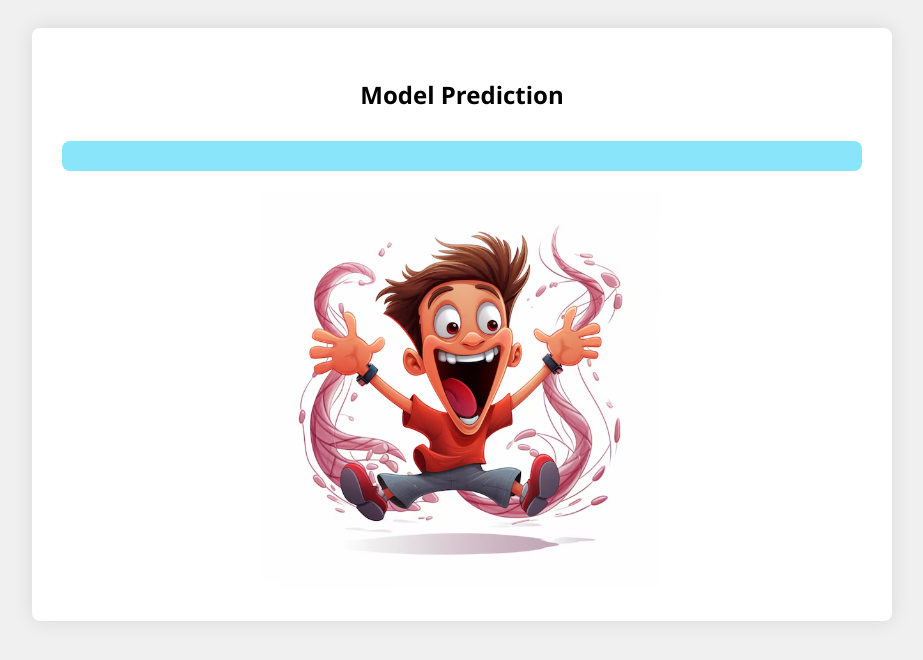
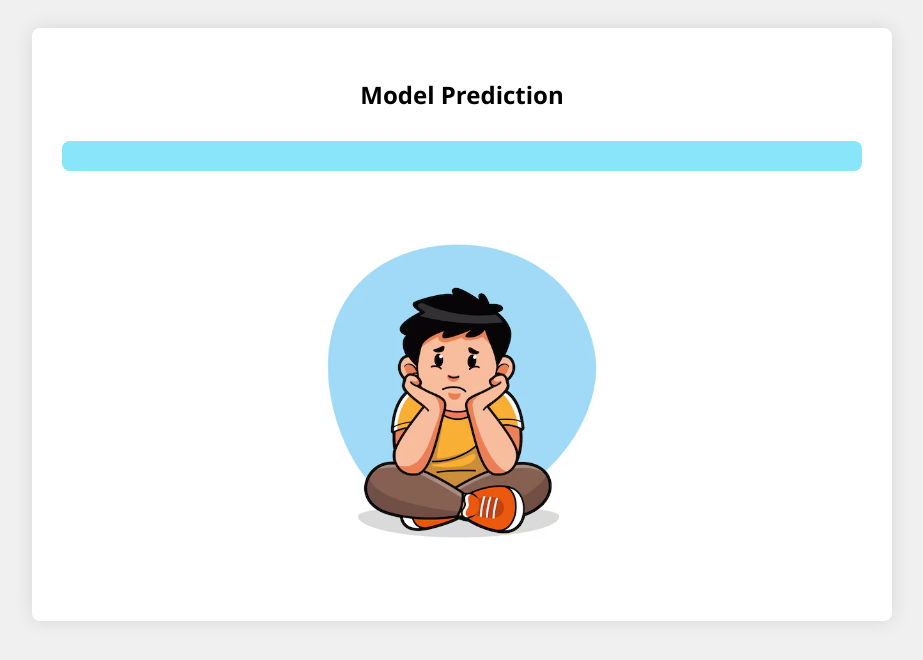
Before and after one commit to RohitSingh055/Input-Form, a plain HTML site: page result.html in a window 1280 px wide. Shown: the whole page, without its empty margins (178-1101 px from the left). Drawn offline with Linux system fonts and the light colour scheme.

Commit message:
minor changes

```diff
--- a/result.html
+++ b/result.html
@@ -66,12 +66,12 @@
         document.getElementById('apiResponse').textContent = apiResponse;
 
         const smileyImg = document.getElementById('smiley');
-        if (apiResponse === 'The credit card rating is bad.') {
+        if (apiResponse === 'The credit card rating is good.') {
+            smileyImg.src = 'https://raw.githubusercontent.com/RohitSingh055/Input-Form/main/smile.avif';
+            smileyImg.alt = 'Good Smiley';
+        } else {
             smileyImg.src = 'https://raw.githubusercontent.com/RohitSingh055/Input-Form/main/sad.avif';
             smileyImg.alt = 'Bad Smiley';
-        } else {
-            smileyImg.src = 'https://raw.githubusercontent.com/RohitSingh055/Input-Form/main/smile.avif';
-            smileyImg.alt = 'Good Smiley';
         }
     </script>
 </body>
```
